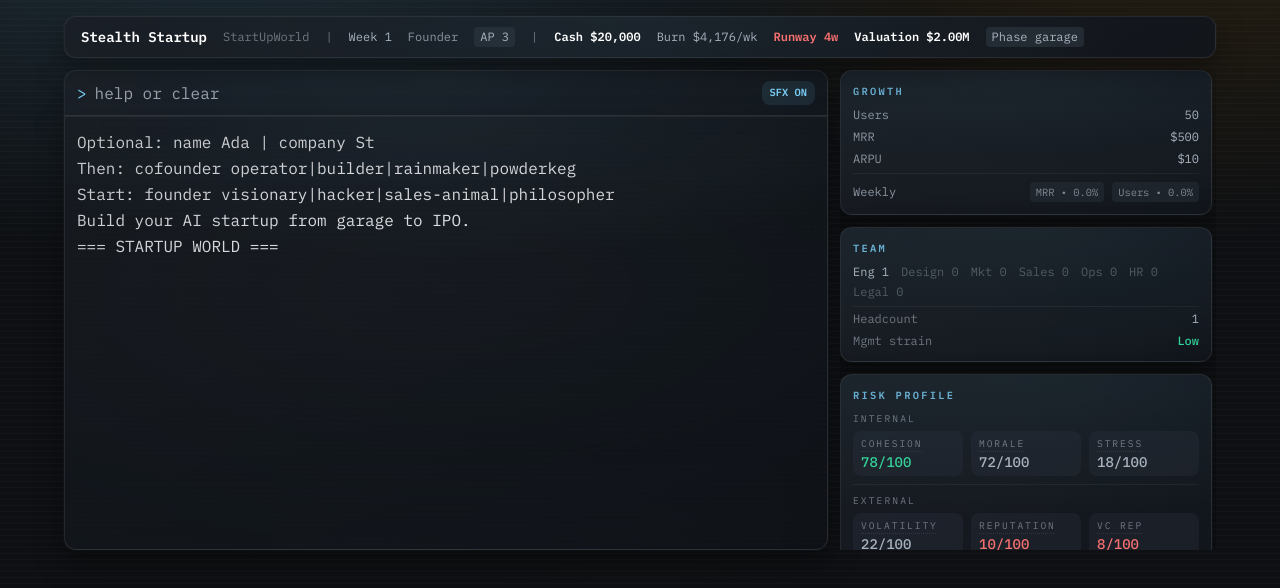
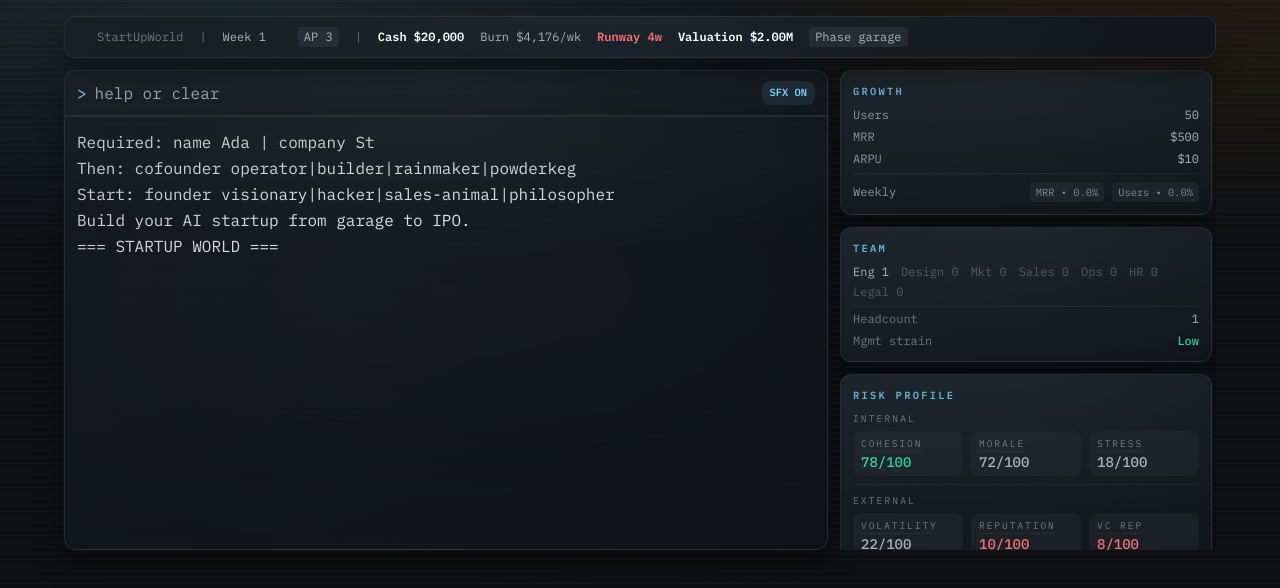
Before and after one commit to jmslerner/StartUpWorld, a React (Vite) app: page / in a window 1280 px wide. Shown: the top 588 px of the page. Built offline with nearby package versions, Linux system fonts and the light colour scheme.

Commit message:
feat: enforce name and company name locking, update help text for clarity

```diff
--- a/src/engine/actions.ts
+++ b/src/engine/actions.ts
@@ -42,6 +42,9 @@ export const setPlayerName = (state: GameState, name: string): ActionResult => {
   if (state.gameOver) {
     return err(state, "Game over.");
   }
+  if (state.founder.name.trim()) {
+    return err(state, "Name already locked for this run.");
+  }
   const normalized = normalizeName(name, 32);
   if (!normalized) {
     return err(state, "Usage: name <your name>");
@@ -53,6 +56,9 @@ export const setPlayerName = (state: GameState, name: string): ActionResult => {
 export const setCompanyName = (state: GameState, name: string): ActionResult => {
   if (state.gameOver) {
     return err(state, "Game over.");
+  }
+  if (state.companyName.trim()) {
+    return err(state, "Company name already locked for this run.");
   }
   const normalized = normalizeName(name, 40);
   if (!normalized) {
@@ -122,7 +128,7 @@ export const setCofounderArchetype = (state: GameState, archetype: CofounderArch
 export const createInitialState = (): GameState => {
   const seed = (Date.now() >>> 0) || 1;
   const base: GameState = {
-    companyName: "Stealth Startup",
+    companyName: "",
     week: 1,
     ap: BASE_AP,
     cash: 20_000,
@@ -139,7 +145,7 @@ export const createInitialState = (): GameState => {
     stage: "garage",
     thesis: "ai",
     companyPhase: "garage",
-    founder: { name: "Founder", archetype: null },
+    founder: { name: "", archetype: null },
     cofounder: { name: "Cofounder", archetype: null, trust: 72, ego: 55, ambition: 76 },
     culture: { cohesion: 78, morale: 72 },
     stress: 18,
--- a/src/engine/commands.ts
+++ b/src/engine/commands.ts
@@ -40,8 +40,8 @@ const allowBeforeSetup = new Set(["founder", "cofounder", "status", "help", "nam
 
 const helpText: LogEntry[] = [
   toLog("Commands:"),
-  toLog("name <your name> - set your name"),
-  toLog("company <name> - set company name"),
+  toLog("name <your name> - set your name (locked after set)"),
+  toLog("company <name> - set company name (locked after set)"),
   toLog("founder <visionary|hacker|sales-animal|philosopher> - pick your founder (required)"),
   toLog("cofounder <operator|builder|rainmaker|powderkeg> - pick your cofounder (required)"),
   toLog("help - show commands"),
@@ -68,6 +68,14 @@ export const executeCommand = (state: GameState, input: string): ActionResult =>
   // Pending events block normal gameplay commands.
   if (state.pendingEvent && !allowDuringPending.has(command)) {
     return { state, logs: [toLog("Resolve the pending event first with `choose <n>`.", "error")] };
+  }
+
+  // Player + company name must be set before normal gameplay begins.
+  if ((!state.founder.name.trim() || !state.companyName.trim()) && !allowBeforeSetup.has(command)) {
+    if (!state.founder.name.trim()) {
+      return { state, logs: [toLog("Set your name first: `name <your name>`.", "error")] };
+    }
+    return { state, logs: [toLog("Set your company name next: `company <company name>`.", "error")] };
   }
 
   // Founder + cofounder must be chosen before normal gameplay begins.
--- a/src/state/useGameStore.ts
+++ b/src/state/useGameStore.ts
@@ -15,7 +15,7 @@ const introLogs: LogEntry[] = [
   toLog("Build your AI startup from garage to IPO.", "system", "intro-2"),
   toLog("Start: founder visionary|hacker|sales-animal|philosopher", "system", "intro-3"),
   toLog("Then: cofounder operator|builder|rainmaker|powderkeg", "system", "intro-4"),
-  toLog("Optional: name Ada | company Stealth Tiger", "system", "intro-5"),
+  toLog("Required: name Ada | company Stealth Tiger", "system", "intro-5"),
   toLog("Type 'help' for commands.", "system", "intro-6"),
 ];
 
```
